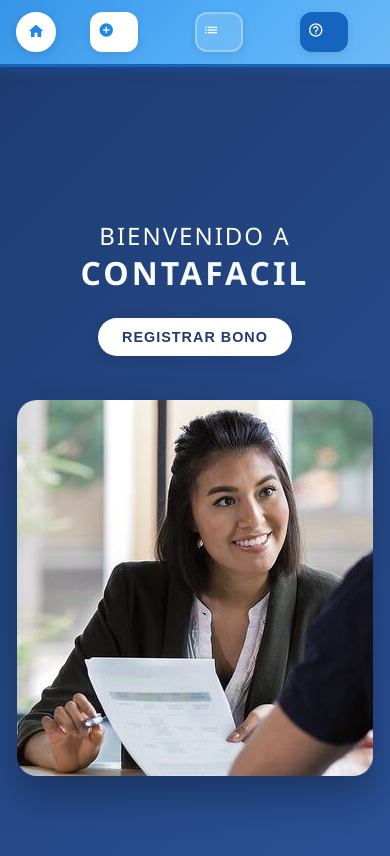
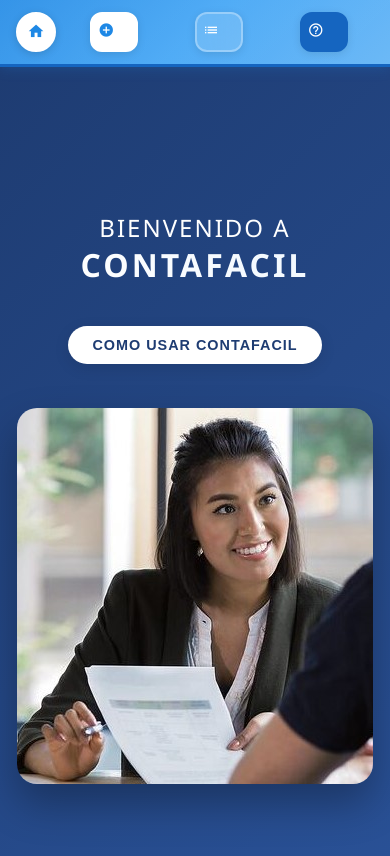
Before and after one commit to SebasR1C0/ContaFacil-FrontEnd, an Angular app: page /inicio in a window 390 px wide. Shown: the top 856 px of the page. Built offline with nearby package versions, Linux system fonts and the light colour scheme.

Commit message:
Cambiar boton de Registro por Manual en el home

```diff
--- a/src/app/components/home/inicio/inicio.component.css
+++ b/src/app/components/home/inicio/inicio.component.css
@@ -83,6 +83,34 @@
   transform: translateY(-1px);
 }
 
+.manual-btn {
+  background: white;
+  color: #1e3c72;
+  border: none;
+  padding: 1rem 2.5rem;
+  border-radius: 50px;
+  font-size: 1.1rem;
+  font-weight: 600;
+  cursor: pointer;
+  transition: all 0.3s ease;
+  box-shadow: 0 4px 15px rgba(0, 0, 0, 0.1);
+  text-transform: uppercase;
+  letter-spacing: 1px;
+  margin-top: 1rem;
+  display: inline-block;
+}
+
+.manual-btn:hover {
+  transform: translateY(-3px);
+  box-shadow: 0 8px 25px rgba(0, 0, 0, 0.2);
+  background: #f8f9fa;
+  color: #1e3c72;
+}
+
+.manual-btn:active {
+  transform: translateY(-1px);
+}
+
 .home-right {
   flex: 1;
   display: flex;
@@ -143,7 +171,8 @@
     font-size: 2.5rem;
   }
 
-  .register-btn {
+  .register-btn,
+  .manual-btn {
     padding: 0.8rem 2rem;
     font-size: 1rem;
   }
@@ -163,7 +192,8 @@
     margin-bottom: 1.5rem;
   }
 
-  .register-btn {
+  .register-btn,
+  .manual-btn {
     padding: 0.7rem 1.5rem;
     font-size: 0.9rem;
   }
--- a/src/app/components/home/inicio/inicio.component.html
+++ b/src/app/components/home/inicio/inicio.component.html
@@ -5,8 +5,8 @@
       <div class="welcome-section">
         <h1 class="main-title">BIENVENIDO A</h1>
         <h1 class="brand-title">CONTAFACIL</h1>
-        <button class="register-btn" (click)="goToRegisterBond()">
-          Registrar Bono
+        <button class="manual-btn" (click)="goToManual()">
+          Como usar Contafacil
         </button>
       </div>
     </div>
--- a/src/app/components/home/inicio/inicio.component.ts
+++ b/src/app/components/home/inicio/inicio.component.ts
@@ -16,6 +16,10 @@ export class InicioComponent {
     this.router.navigate(['/bonos/nuevo']);
   }
 
+  goToManual() {
+    this.router.navigate(['/manual']);
+  }
+
   onImageError(event: any) {
     console.error('Error cargando imagen:', event);
     console.log('Ruta de imagen:', event.target.src);
```
